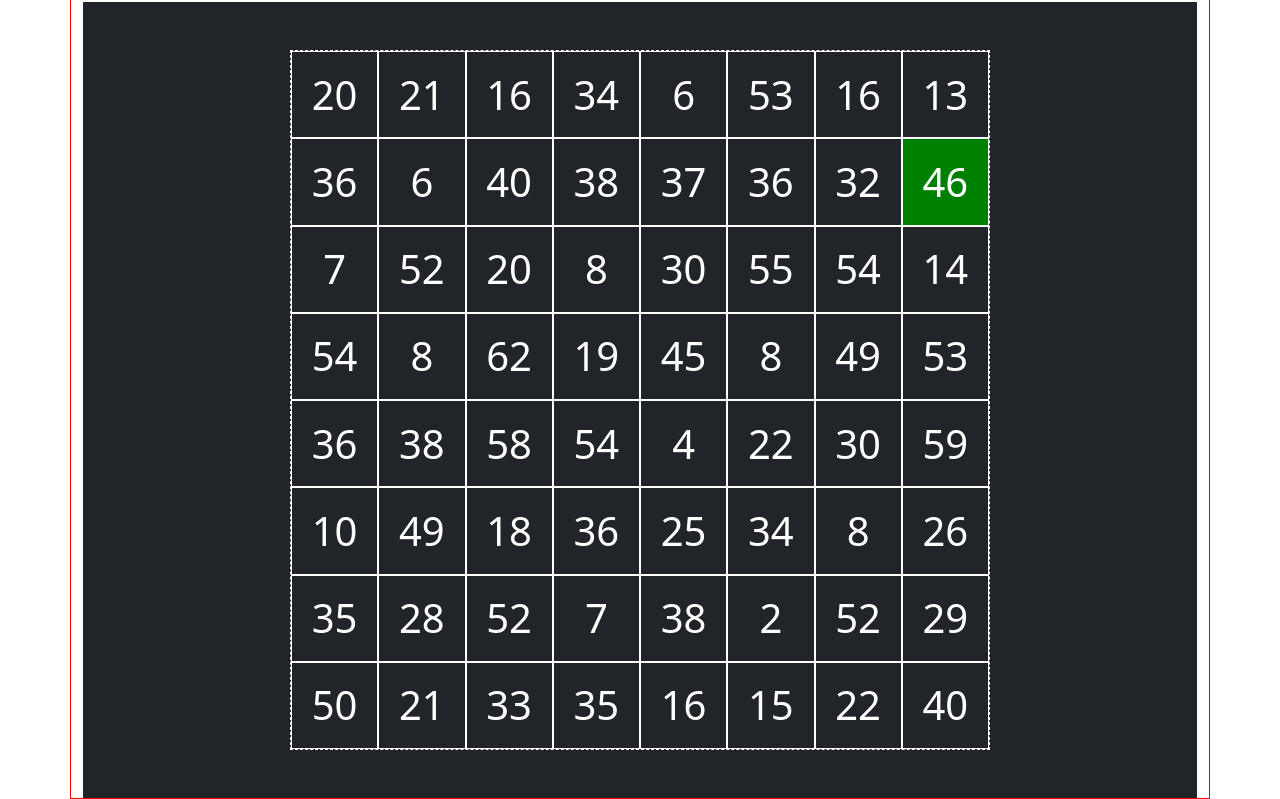
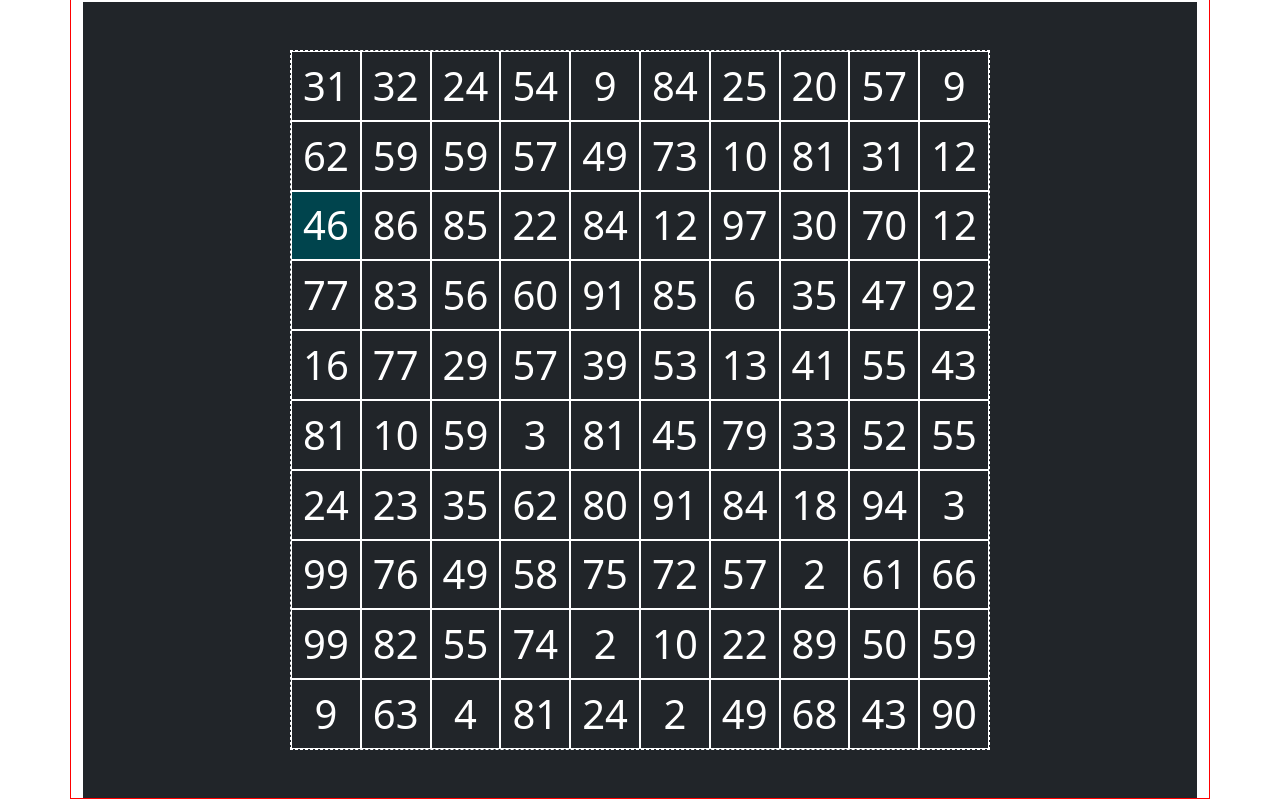
Before and after one commit to GabrieleLombard01/js-campominato-grid, a plain HTML site: page index.html in a window 1280 px wide. Both pictures are taken after a click on the element "46". Shown: the part 63-862 px from the top of the page. Drawn offline with nearby package versions, Linux system fonts and the light colour scheme.

Commit message:
grid fix

```diff
--- a/css/style.css
+++ b/css/style.css
@@ -27,8 +27,8 @@
     width: 700px;
 }
 .cell{
-    flex-basis: calc(100% / 8);
-    height: calc(100% / 8);
+    flex-basis: calc(100% / 10);
+    height: calc(100% / 10);
     border: solid white 1px;
     cursor: pointer;
     display: flex;
@@ -39,5 +39,5 @@
 }
 
 .cell.clicked{
-    background-color: green;
+    background-color: rgb(0, 68, 77);
 }
--- a/js/main.js
+++ b/js/main.js
@@ -31,14 +31,14 @@ const createCell = (cellNumber) => {
 const grid = document.getElementById('grid');
 
 // Preparo i miei dati iniziali
-const rows = 8;
-const cols = 8;
+const rows = 10;
+const cols = 10;
 const totalCells = cols * rows;
 
 // Renderizzo le celle
 for (let i = 1; i <= totalCells; i++) {
 
-    const randomNumber = getRandomNumber(1,64)
+    const randomNumber = getRandomNumber(1, 100)
 
     const cell = createCell(randomNumber);
 
```
